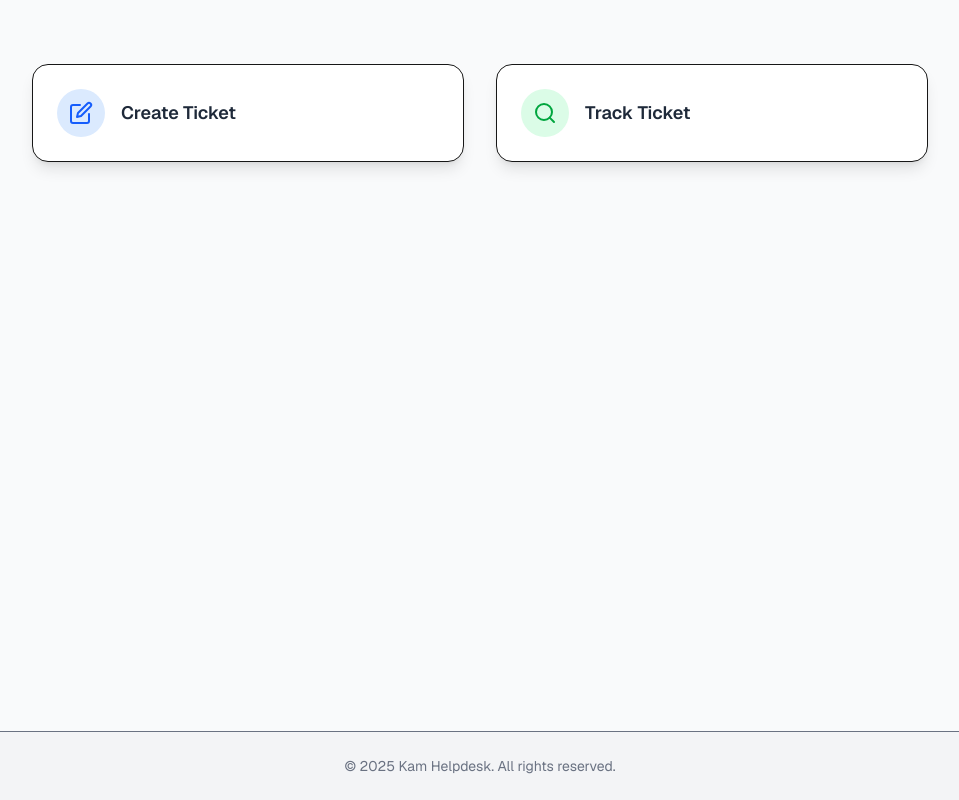
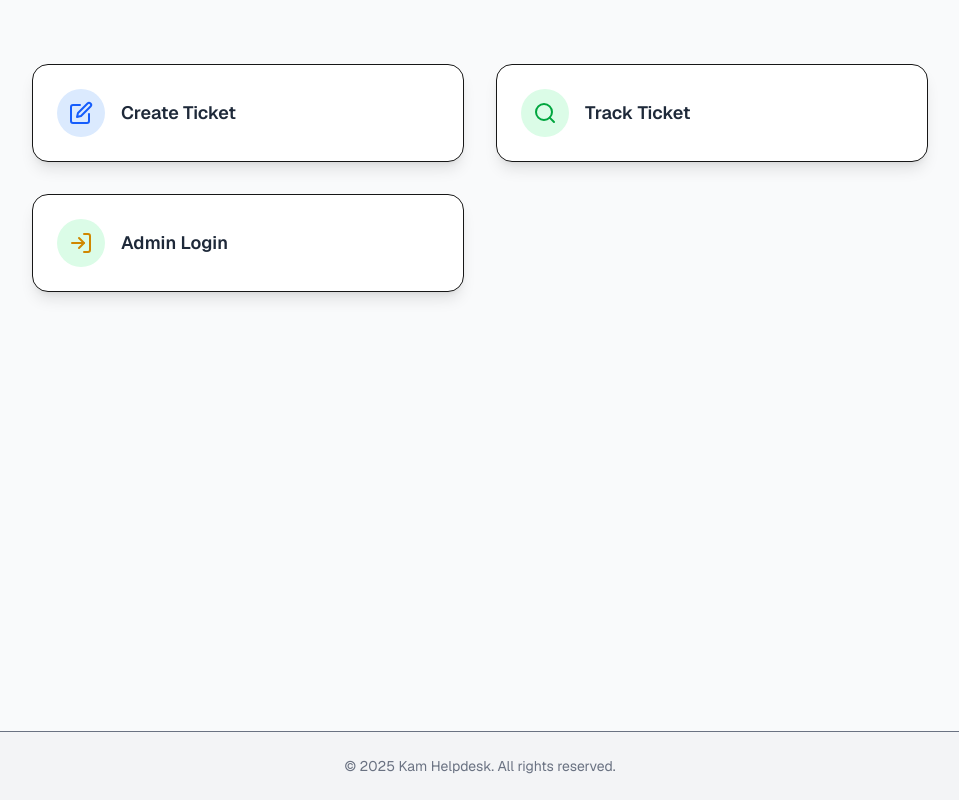
Before and after one commit to kamholding/kamticketcs, a Next.js app: page / in a window 1280 px wide. Shown: the whole page, without its empty margins (160-1119 px from the left). Built offline with nearby package versions, Linux system fonts and the light colour scheme.

Commit message:
admin login button added to landing page

```diff
--- a/app/page.tsx
+++ b/app/page.tsx
@@ -1,6 +1,6 @@
 'use client';
 
-import { FiEdit, FiSearch } from 'react-icons/fi';
+import { FiEdit, FiLogIn, FiSearch } from 'react-icons/fi';
 import Link from 'next/link';
 
 export default function Home() {
@@ -35,6 +35,17 @@ export default function Home() {
               Track Ticket
             </span>
           </Link>
+          <Link
+            href="/login"
+            className="flex items-center gap-4 p-6 border rounded-2xl shadow-lg hover:shadow-xl transition-all duration-200 bg-white dark:bg-gray-800 hover:bg-gray-100 dark:hover:bg-gray-700"
+          >
+            <div className="p-3 rounded-full bg-green-100 dark:bg-yellow-900 text-yellow-600 dark:text-yellow-300">
+              <FiLogIn className="w-6 h-6" />
+            </div>
+            <span className="text-lg font-semibold text-gray-800 dark:text-white">
+              Admin Login
+            </span>
+          </Link>
         </div>
       </main>
 
```
